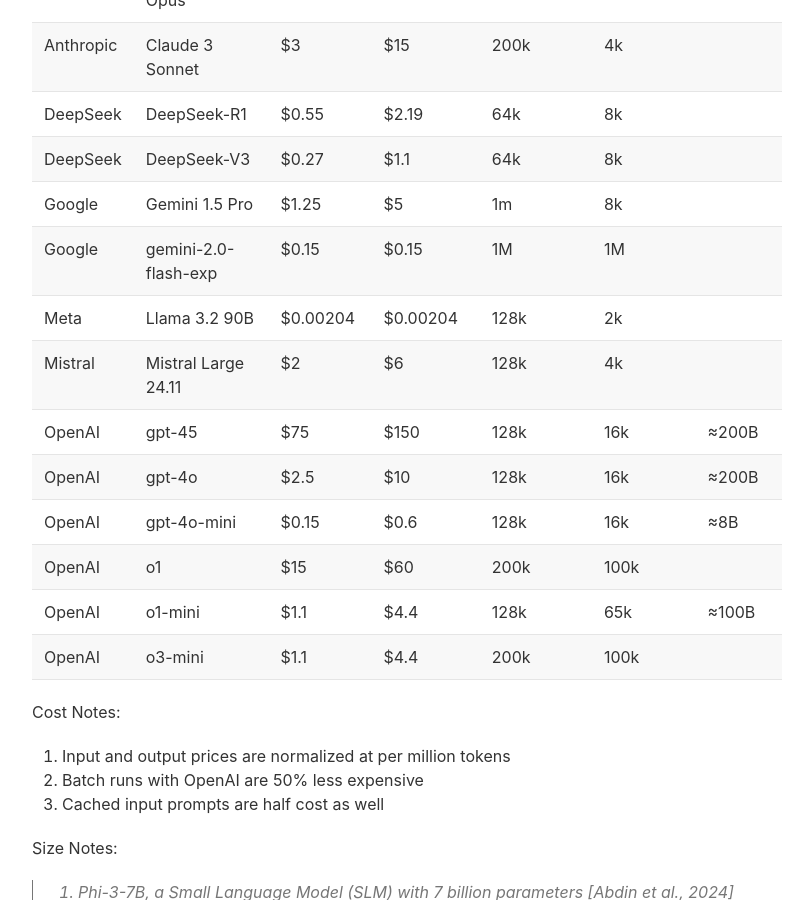
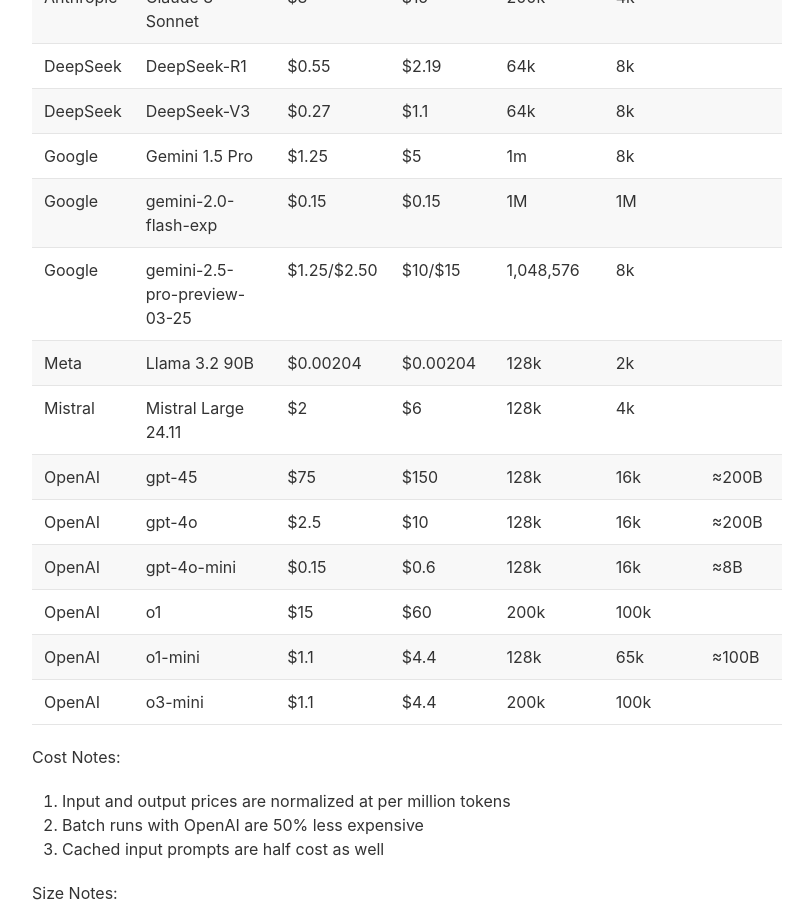
Before and after one commit to nyvyn/nyvyn.github.io, a Jekyll site: the page built from _notes/llm-pricing.markdown, in a window 1280 px wide and 900 px high, scrolled down 753 px. Shown: the whole window, without its empty margins (233-1026 px from the left). Built offline with Jekyll 4.4.1, drawn with Linux system fonts in a browser that asks for light colours; nearby versions of some CDN libraries.

Commit message:
docs: Add pricing details for gemini-2.5-pro-preview-03-25 model

```diff
--- a/_notes/llm-pricing.markdown
+++ b/_notes/llm-pricing.markdown
@@ -43,6 +43,7 @@
 | DeepSeek  | DeepSeek-V3          | $0.27       | $1.1         | 64k            | 8k            |            |
 | Google    | Gemini 1.5 Pro       | $1.25       | $5           | 1m             | 8k            |            |
 | Google    | gemini-2.0-flash-exp | $0.15       | $0.15        | 1M             | 1M            |            |
+| Google    | gemini-2.5-pro-preview-03-25 | $1.25/$2.50    | $10/$15         | 1,048,576      | 8k            |            |
 | Meta      | Llama 3.2 90B        | $0.00204    | $0.00204     | 128k           | 2k            |            |
 | Mistral   | Mistral Large 24.11  | $2          | $6           | 128k           | 4k            |            |
 | OpenAI    | gpt-45               | $75         | $150         | 128k           | 16k           | ≈200B      |
```
